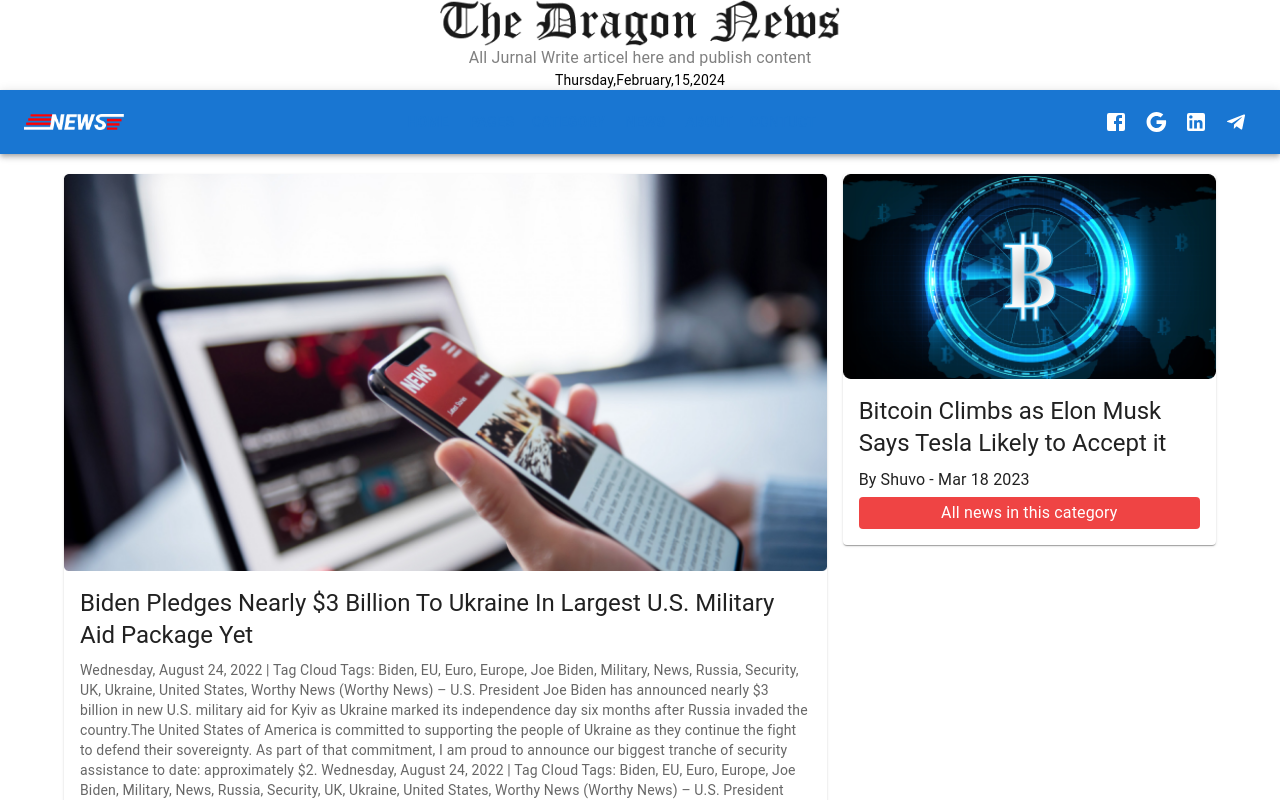
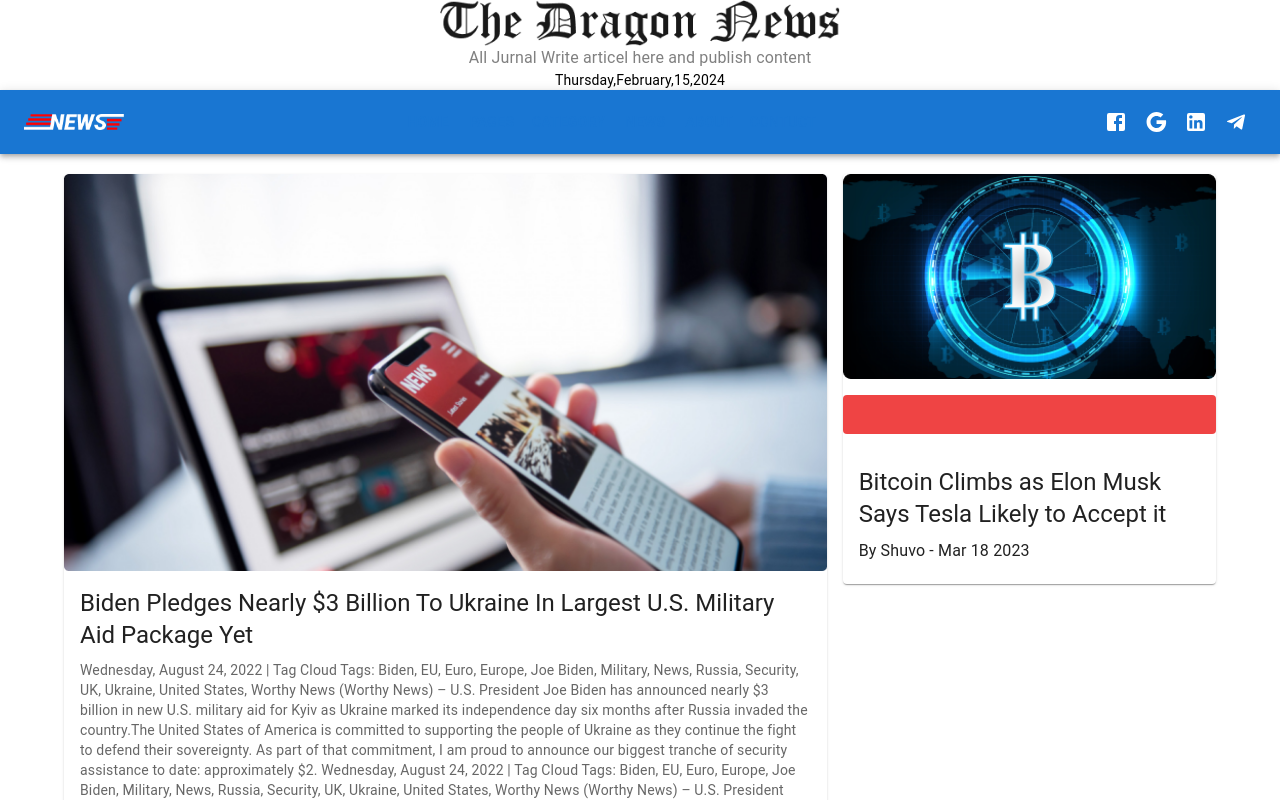
Before and after one commit to shuvo794/news-portal-site, a Next.js app: page / in a window 1280 px wide. Shown: the top 800 px of the page. Built offline with nearby package versions, Linux system fonts and the light colour scheme.

Commit message:
work a sidebar news section

```diff
--- a/src/components/ui/SideBar/SideBar.js
+++ b/src/components/ui/SideBar/SideBar.js
@@ -10,15 +10,17 @@
             <CardMedia>
               <Image src={Rectangle} width={800} alt="HeroImage" />
             </CardMedia>
+            <Typography>
+              <p className="bg-red-500  rounded text-white my-4 p-1">
+                <marquee> The Technology is new of the world</marquee>
+              </p>
+            </Typography>
             <CardContent>
               <Typography gutterBottom variant="h5" component="div">
                 Bitcoin Climbs as Elon Musk Says Tesla Likely to Accept it
               </Typography>
               <Typography gutterBottom component="div">
                 By Shuvo - Mar 18 2023
-              </Typography>
-              <Typography className="bg-red-500 text-center rounded text-white my-4 p-1">
-                All news in this category
               </Typography>
             </CardContent>
           </CardActionArea>
```
